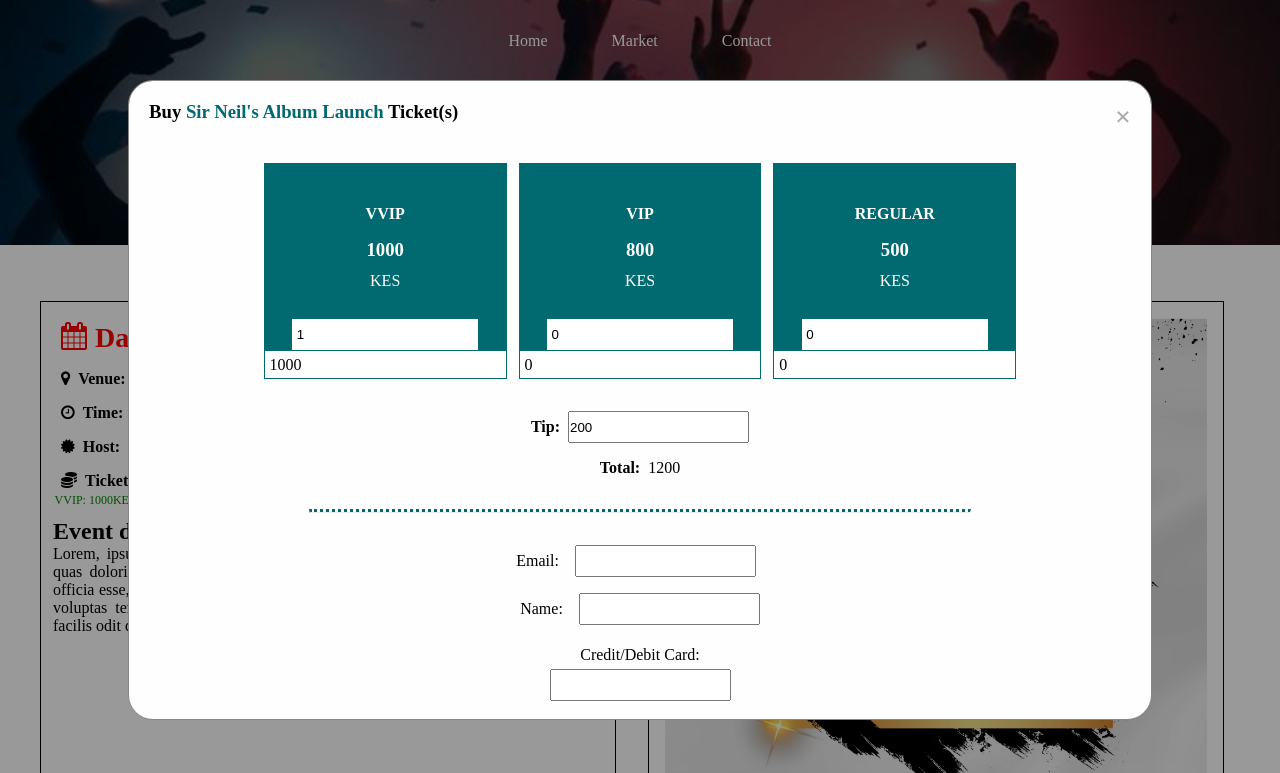
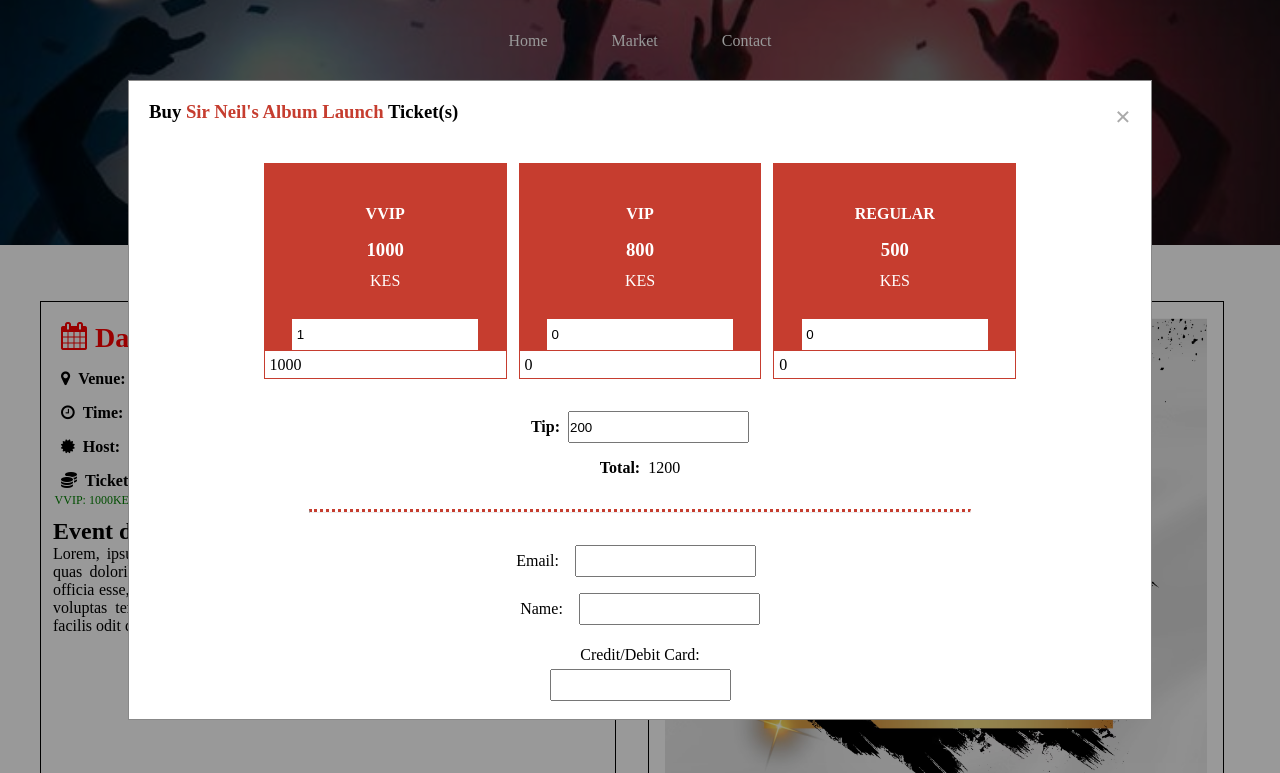
Before and after one commit to 19992018/sir-neil, a plain HTML site: page single-event.html in a window 1280 px wide. Both pictures are taken after a click on the button "BUY TICKET". Shown: the top 773 px of the page. Drawn offline with nearby package versions, Linux system fonts and the light colour scheme.

Commit message:
A few changes later

```diff
--- a/style.css
+++ b/style.css
@@ -614,6 +614,7 @@ footer .copyright br{
     background-color: #fff;
     color: goldenrod;
     font-size: 1rem;
+    cursor: pointer;
 }
 
 #buy-me-kahawa input {
@@ -825,45 +826,48 @@ footer .copyright br{
 
   /* Modal Content/Box */
   #my-modal .modal-content {
-    background-color: #fefefe;
+    /* background-color: #fefefe; */
+    background-color: #fff;
     /* margin: 15% auto;  */
     padding: 20px;
     border: 1px solid #888;
     width: 80%; /* Could be more or less, depending on screen size */
     height: 80%;
     overflow-y: auto;
-    border-top-left-radius: 25px;
+    /* border-top-left-radius: 25px;
     border-bottom-left-radius: 25px;
     border-top-right-radius: 25px;
-    border-bottom-right-radius: 25px;
+    border-bottom-right-radius: 25px; */
   }
   #my-modal .modal-content::-webkit-scrollbar-track {
     /* border: 1px solid #000; */
+    /* background-color: #F6F4EB; */
     border: none;
     padding: 2px 0;
-    background-color: #F6F4EB;
-    border-top-right-radius: 25px;
-    border-bottom-right-radius: 25px;
+    background-color: #fff;
+    /* border-top-right-radius: 25px;
+    border-bottom-right-radius: 25px; */
   }
 
   #my-modal .modal-content::-webkit-scrollbar {
     width: 20px;
-    border-top-right-radius: 25px;
-    border-bottom-right-radius: 25px;
+    /* border-top-right-radius: 25px;
+    border-bottom-right-radius: 25px; */
 
   }
 
   #my-modal .modal-content::-webkit-scrollbar-thumb {
     /* border-top-right-radius: 25px;
     border-bottom-right-radius: 25px; */
-    border-radius: 25px;
+    /* border-radius: 25px; */
     box-shadow: inset 0 0 6px rgba(0,0,0,.3);
-    background-color: #016A70;
-    border: 1px solid #016A70;
+    background-color: #C63D2F;
+    border: 1px solid #C63D2F;
+    /* 016A70 */
   }
 
   #my-modal .modal-content h3 span{
-    color: #016A70;
+    color: #C63D2F;
   }
 
   #my-modal .modal-content .price-box-row {
@@ -878,10 +882,10 @@ footer .copyright br{
     display: flex;
     flex-direction: column;
     align-items: center;
-    border: 1px solid #016A70;
+    border: 1px solid #C63D2F;
     padding: 0.75rem 0 0 0;
     width: 26%;
-    background-color: #016A70;
+    background-color: #C63D2F;
     color: #fff;
   }
   #my-modal .modal-content .price-box-row .price-box h4{
@@ -897,7 +901,7 @@ footer .copyright br{
     border-left: none;
     border-right: none;
     border-top: none;
-    border-bottom: 1px solid #016A70;
+    border-bottom: 1px solid #C63D2F;
     padding: 0.3rem;
     width: 100%;
   }
@@ -929,15 +933,24 @@ footer .copyright br{
   }
   #my-modal .modal-content hr{
     margin: 1.5rem 10rem;
-    border-top: 3px dotted #016A70;
+    border-top: 3px dotted #C63D2F;
   }
   #my-modal .modal-content button{
     background-color: #fff;
     border: 1px solid #000;
-    color: #016A70;
+    color: #C63D2F;
     border-radius: 4px;
     padding: 0.5rem 0.75rem;
     cursor: pointer;
+  }
+  #my-modal .modal-content .phone-no{
+    margin-top: 0.5rem;
+  }
+  #my-modal .modal-content .phone-no p{
+    color: #C63D2F;
+  }
+  #my-modal .modal-content .credit-row h3{
+    text-align: center;
   }
   #my-modal .modal-content input{
     height: 2rem;
@@ -946,6 +959,7 @@ footer .copyright br{
     margin-top: 0.5rem;
     margin-bottom: 1rem;
   }
+
 
 
 
@@ -1349,4 +1363,16 @@ footer .copyright br{
         width: 100%;
     }
 
+    #my-modal .modal-content hr {
+        margin: 2rem;
+
+    }
+
+    /* Single Event Page RESPONSIVE */
+    #s-event-landing .date {
+        font-size: 1.5rem;
+        color: red;
+    }
+
+
 }
```
Also changed, not shown: contact.html (+1 -1 lines), index.html (+3 -0 lines), market.html (+4 -1 lines).
